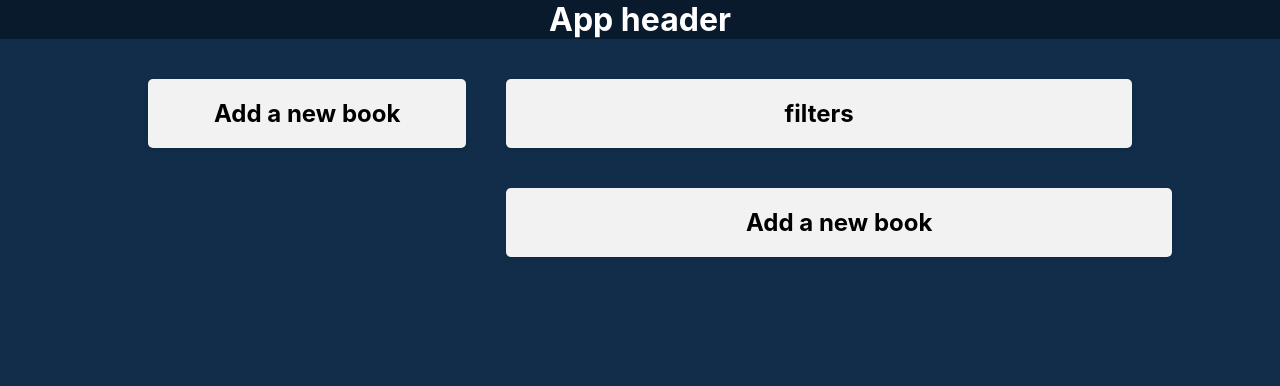
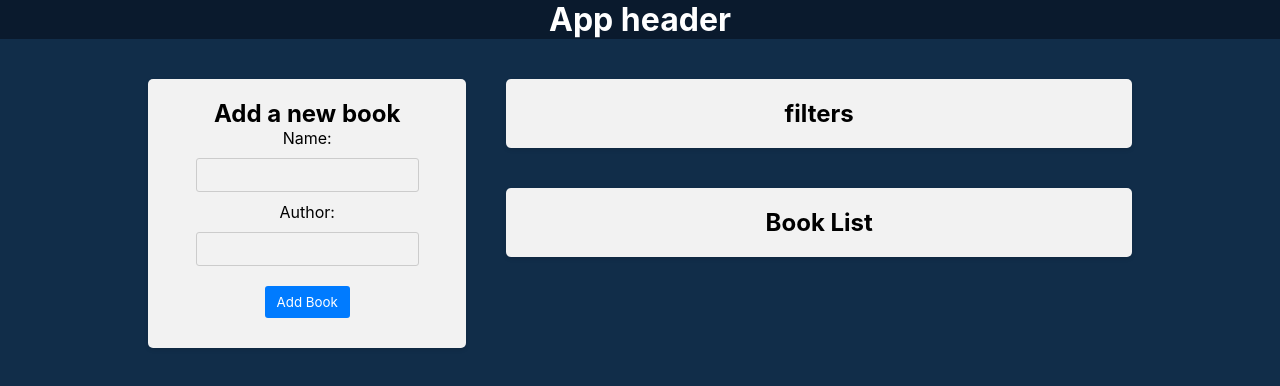
Before and after one commit to AndreyHunter/book-library, a React (Vite) app: page / in a window 1280 px wide. Shown: the top 386 px of the page. Built offline with nearby package versions, Linux system fonts and the light colour scheme.

Commit message:
feat: add bookSlice and implement adding books

```diff
--- a/src/app/App.tsx
+++ b/src/app/App.tsx
@@ -2,7 +2,7 @@ import React from 'react';
 
 import BookForm from '../components/bookForm/BookForm';
 import BookFilter from '../components/bookFilter/BookFilter';
-import BookList from '../components/bookForm/BookForm';
+import BookList from '../components/bookList/BookList';
 
 import './app.scss';
 
--- a/src/app/store.ts
+++ b/src/app/store.ts
@@ -1,7 +1,9 @@
 import { configureStore } from '@reduxjs/toolkit';
 
+import bookSlice from '../features/bookSlice/bookSlice';
+
 const store = configureStore({
-	reducer: {},
+	reducer: { book: bookSlice },
 });
 
 export type TypeRootState = ReturnType<typeof store.getState>;
--- a/src/components/bookForm/BookForm.tsx
+++ b/src/components/bookForm/BookForm.tsx
@@ -1,12 +1,70 @@
-import React from 'react';
+import React, { useState } from 'react';
 
+import { useAppDispatch } from '../../app/hooks';
+
+import { addBook } from '../../features/bookSlice/bookSlice';
 
 import './bookForm.scss';
 
 const BookForm: React.FC = () => {
+	const dispatch = useAppDispatch();
+	const [formState, setFormState] = useState({
+		name: '',
+		author: '',
+	});
+
+	const handleSetInput = (e: React.ChangeEvent<HTMLInputElement>) => {
+		const { name, value } = e.target;
+		setFormState((prev) => ({
+			...prev,
+			[name]: value,
+		}));
+	};
+
+	const handleSubmit = (e: React.ChangeEvent<HTMLFormElement>) => {
+		e.preventDefault();
+
+		if (formState.name && formState.author) {
+			dispatch(
+				addBook({
+					name: formState.name,
+					author: formState.author,
+				}),
+			);
+		}
+
+		setFormState({
+			name: '',
+			author: '',
+		});
+	};
+
 	return (
 		<div className="app-block book-form">
 			<h2>Add a new book</h2>
+			<form onSubmit={handleSubmit}>
+				<div>
+					<label htmlFor="name">Name: </label>
+					<input
+						type="text"
+						id="name"
+						name="name"
+						value={formState.name}
+						onChange={handleSetInput}
+					/>
+				</div>
+				<div>
+					<label htmlFor="author">Author: </label>
+					<input
+						type="text"
+						id="author"
+						name="author"
+						value={formState.author}
+						onChange={handleSetInput}
+					/>
+				</div>
+				<button>Add Book</button>
+			</form>
 		</div>
 	);
 };
--- a/src/components/bookList/BookList.tsx
+++ b/src/components/bookList/BookList.tsx
@@ -1,9 +1,24 @@
 import React from 'react';
 
+import { useAppSelector } from '../../app/hooks';
+import { getBooks } from '../../features/bookSlice/bookSlice';
+
 const BookList: React.FC = () => {
+	const books = useAppSelector(getBooks);
+
 	return (
 		<div className="app-block book-list">
 			<h2>Book List</h2>
+			<ul>
+				{books.map((book) => {
+					return (
+						<li key={book.id}>
+							<div>{book.name}</div>
+							<div>{book.author}</div>
+						</li>
+					);
+				})}
+			</ul>
 		</div>
 	);
 };
--- /dev/null
+++ b/src/features/bookSlice/bookSlice.ts
@@ -0,0 +1,35 @@
+import { createSlice, PayloadAction } from '@reduxjs/toolkit';
+import type { TypeRootState } from '../../app/store';
+
+interface BookInt {
+	id: number;
+	name: string;
+	author?: string;
+}
+
+interface initialStateInt {
+	books: BookInt[];
+}
+
+const initialState: initialStateInt = {
+	books: [],
+};
+
+const bookSlice = createSlice({
+	name: 'book',
+	initialState,
+	reducers: {
+		addBook(state, action: PayloadAction<{ name: string; author?: string }>) {
+			state.books.push({
+				id: performance.now(),
+				name: action.payload.name,
+				author: action.payload.author,
+			});
+		},
+	},
+});
+
+export const getBooks = (state: TypeRootState) => state.book.books;
+
+export const { addBook } = bookSlice.actions;
+export default bookSlice.reducer;
```
Also changed, not shown: src/features/defaultSlice/actionsCreators.ts (deleted), src/features/defaultSlice/constants.ts (deleted), src/features/defaultSlice/index.ts (deleted).
